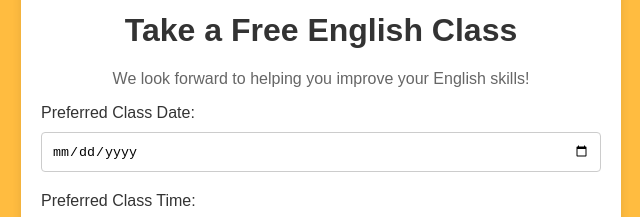
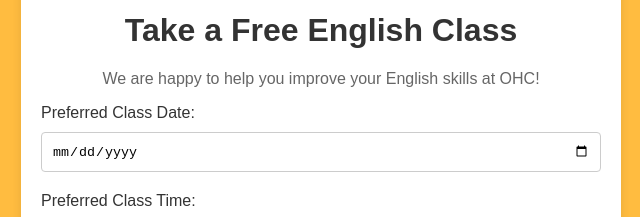
Before and after one commit to Diogo-ohc/OHC-Boston-Free-Class, a plain HTML site: page index.html in a window 1280 px wide. Shown: the part 143-360 px from the top of the page, 319-959 px from the left. Drawn offline with Linux system fonts and the light colour scheme.

Commit message:
Update index.html
Signed-off-by: OHC  <d.cassinelli@holmeseducation.group>

```diff
--- a/index.html
+++ b/index.html
@@ -78,7 +78,7 @@
             <img src="https://www.ohcenglish.com/tim.php?src=uploads/images/2020/07/22-boston3.png&w=600&h=600&q=100&zc=1" alt="Top right image">
         </div>
         <h1>Take a Free English Class</h1>
-        <p>We look forward to helping you improve your English skills!</p>
+        <p>We are happy to help you improve your English skills at OHC!</p>
         <form action="https://formspree.io/f/mknddrrg" method="POST">
             <!-- Hidden input for redirect URL -->
             <input type="hidden" name="_next" value="https://your-username.github.io/esl-signup/thankyou.html">
```
